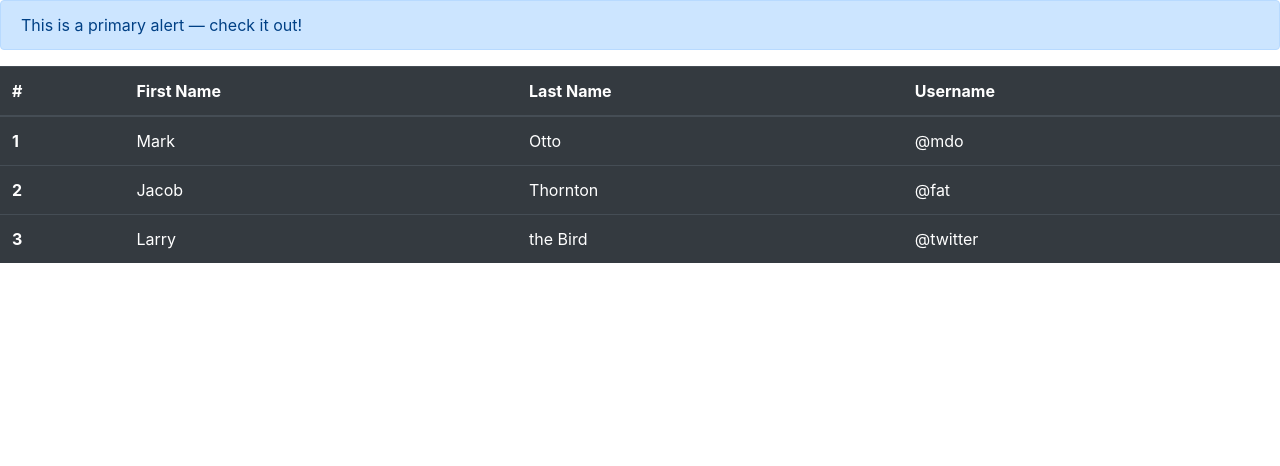
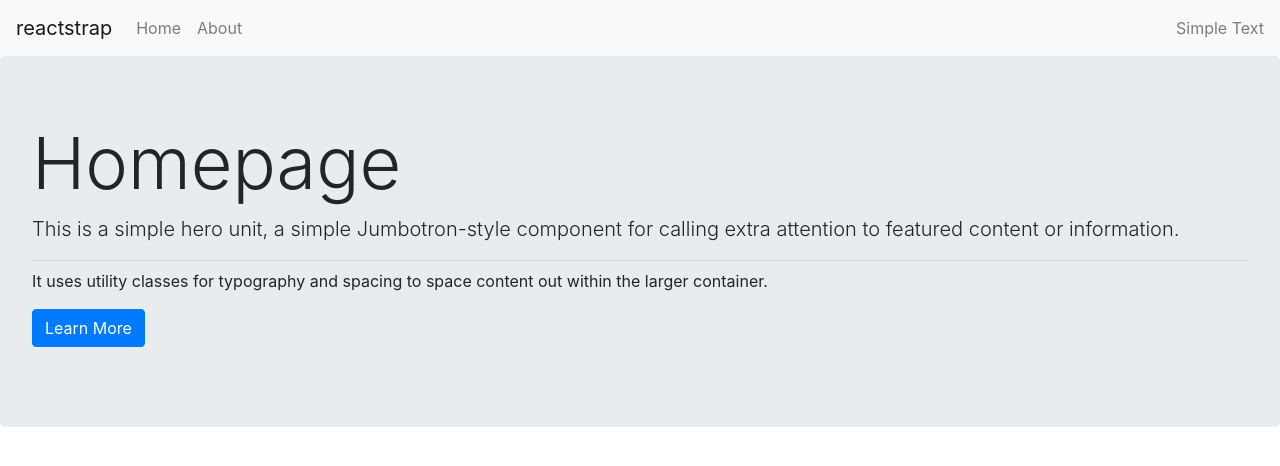
Before and after one commit to maxmiliam-code/aplikasireactpertama, a React (Create React App) app: page / in a window 1280 px wide. Shown: the top 466 px of the page. Built offline with nearby package versions, Linux system fonts and the light colour scheme.

Commit message:
Membuat react router dengan Passing data

```diff
--- a/package.json
+++ b/package.json
@@ -9,6 +9,7 @@
     "bootstrap": "^4.5.0",
     "react": "^16.13.1",
     "react-dom": "^16.13.1",
+    "react-router-dom": "^5.2.0",
     "react-scripts": "3.4.1",
     "reactstrap": "^8.4.1"
   },
--- a/src/App.js
+++ b/src/App.js
@@ -1,14 +1,26 @@
 import React from 'react';
-import BootstrapComp from './Component/Class/BootstrapComp';
+import {BrowserRouter, Route, Switch} from 'react-router-dom';
+import NavbarComp from './Component/Fungsional/NavbarComp';
+//import BootstrapComp from './Component/Class/BootstrapComp';
+import HomePage from './Component/Fungsional/HomePage';
+import About from './Component/Fungsional/AboutComp';
+import DetailComp from './Component/Fungsional/DetailComp';
 //import './App.css';
 //import Home from './Component/Fungsional/Home';
 //import Parent from './Component/Class/Parent';
 
-function App() {
+const App = () => {
   return (
-    <div className="App">
-      <BootstrapComp/>
-    </div>
+    <BrowserRouter>
+    <NavbarComp/>
+    <Switch>
+      <Route exact path="/" component={HomePage}/>
+      <Route exact path="/about" component={About}/>
+      <Route exact path="/detail/:id" component={DetailComp}/>
+    </Switch>
+    </BrowserRouter>
+
+
   );
 }
 
--- /dev/null
+++ b/src/Component/Fungsional/AboutComp.jsx
@@ -0,0 +1,28 @@
+import React from 'react';
+import { Jumbotron, Button, Container, Row, Col } from 'reactstrap';
+import CardComp from './CardComp';
+
+function AboutComp(props) {
+    return (
+        <div>
+            <Jumbotron>
+                <h1 className="display-3">About Us</h1>
+                <p className="lead">This is a simple hero unit, a simple Jumbotron-style component for calling extra attention to featured content or information.</p>
+                <hr className="my-2" />
+                <p>It uses utility classes for typography and spacing to space content out within the larger container.</p>
+                <p className="lead">
+                    <Button color="primary">Learn More</Button>
+                </p>
+            </Jumbotron>
+            <Container>
+                <Row>
+                    <Col><CardComp id="1" judul="Belajar React" tanggal="22/06/2020"/></Col>
+                    <Col><CardComp id="2" judul="Belajar Flutter" tanggal="23/06/2020"/></Col>
+                    <Col><CardComp id="3" judul="Belajar PHP" tanggal="24/06/2020"/></Col>
+                </Row>
+            </Container>
+        </div>
+    );
+}
+
+export default AboutComp;
--- /dev/null
+++ b/src/Component/Fungsional/CardComp.jsx
@@ -0,0 +1,47 @@
+import React from 'react';
+import {Link} from 'react-router-dom';
+import {
+    Card, CardImg, CardText, CardBody,
+    CardTitle, CardSubtitle, Button
+} from 'reactstrap';
+
+
+class CardComp extends React.Component {
+
+    constructor(props) {
+        super(props)
+
+        this.state = {
+
+        }
+    }
+
+    render() {
+        return (
+            <Card>
+                <CardImg top width="100%" src="https://placeimg.com/640/480/any" alt="Card image cap" />
+                <CardBody>
+                    <CardTitle>{this.props.judul}</CardTitle>
+                    <CardSubtitle>{this.props.tanggal}</CardSubtitle>
+                    <CardText>Some quick example text to build on the card title and make up the bulk of the card's content.</CardText>
+                    <Button>
+                        <Link to=
+                            {
+                                {
+                                    pathname: `/detail/${this.props.id}`,
+                                    state: {
+                                        judul: this.props.judul,
+                                        tanggal: this.props.tanggal
+                                    }
+                                }
+                            }>Detail
+                        </Link>
+                    </Button>
+                </CardBody>
+            </Card>
+        )
+    }
+
+}
+
+export default CardComp;
--- /dev/null
+++ b/src/Component/Fungsional/DetailComp.jsx
@@ -0,0 +1,20 @@
+import React from 'react';
+import { Jumbotron, Button } from 'reactstrap';
+
+function DetailComp(props) {
+    return (
+        <div>
+            <Jumbotron>
+                <h1 className="display-3">{props.location.state.judul}</h1>
+                <p className="lead">{props.location.state.tanggal}</p>
+                <hr className="my-2" />
+                <p>It uses utility classes for typography and spacing to space content out within the larger container.</p>
+                <p className="lead">
+                    <Button color="primary">Learn More</Button>
+                </p>
+            </Jumbotron>
+        </div>
+    );
+}
+
+export default DetailComp;
--- /dev/null
+++ b/src/Component/Fungsional/HomePage.jsx
@@ -0,0 +1,20 @@
+import React from 'react';
+import { Jumbotron, Button } from 'reactstrap';
+
+function HomePage() {
+    return (
+        <div>
+            <Jumbotron>
+                <h1 className="display-3">Homepage</h1>
+                <p className="lead">This is a simple hero unit, a simple Jumbotron-style component for calling extra attention to featured content or information.</p>
+                <hr className="my-2" />
+                <p>It uses utility classes for typography and spacing to space content out within the larger container.</p>
+                <p className="lead">
+                    <Button color="primary">Learn More</Button>
+                </p>
+            </Jumbotron>
+        </div>
+    );
+}
+
+export default HomePage;
--- /dev/null
+++ b/src/Component/Fungsional/NavbarComp.jsx
@@ -0,0 +1,39 @@
+import React, { useState } from 'react';
+import {
+    Collapse,
+    Navbar,
+    NavbarToggler,
+    NavbarBrand,
+    Nav,
+    NavItem,
+    NavLink,
+    NavbarText
+} from 'reactstrap';
+
+const NavbarComp = (props) => {
+    const [isOpen, setIsOpen] = useState(false);
+
+    const toggle = () => setIsOpen(!isOpen);
+    return (
+        <div>
+            <Navbar color="light" light expand="md">
+                <NavbarBrand href="/">reactstrap</NavbarBrand>
+                <NavbarToggler onClick={toggle} />
+                <Collapse isOpen={isOpen} navbar>
+                    <Nav className="mr-auto" navbar>
+                        <NavItem>
+                            <NavLink href="/">Home</NavLink>
+                        </NavItem>
+                        <NavItem>
+                            <NavLink href="/about">About</NavLink>
+                        </NavItem>
+
+                    </Nav>
+                    <NavbarText>Simple Text</NavbarText>
+                </Collapse>
+            </Navbar>
+        </div>
+    );
+}
+
+export default NavbarComp;
```
Also changed, not shown: 1 other file (tests, documents, lock files or other folders).
